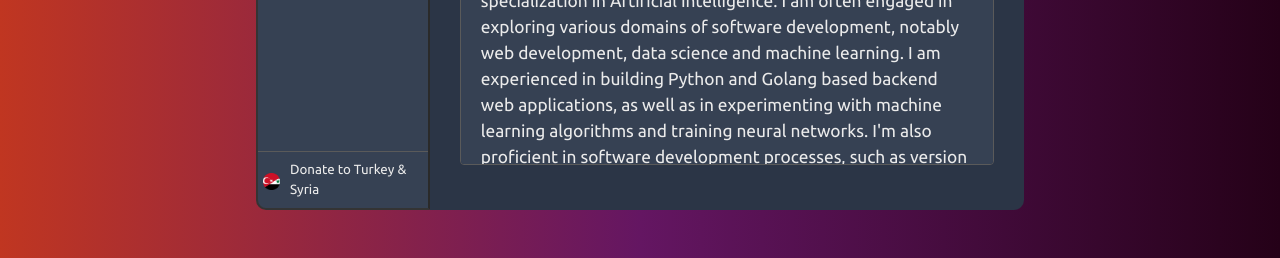
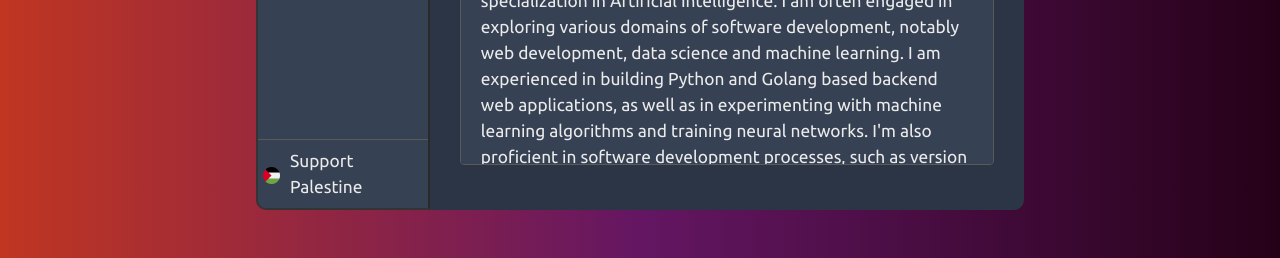
Before and after one commit to alvii147/MyBrokenPortfolio, a React (Create React App) app in the folder frontend/: page / in a window 1280 px wide. Shown: the part 1340-1598 px from the top of the page. Built offline with nearby package versions, Linux system fonts and the light colour scheme; no server answers.

Commit message:
add support palestine link

```diff
--- a/frontend/src/components/About/About.js
+++ b/frontend/src/components/About/About.js
@@ -25,8 +25,8 @@ import data from './data';
 
 import AvatarRound from '../../images/About/avatar_round.png';
 import Waterloo from '../../images/About/waterloo.png';
-// import Palestine from '../../images/About/palestine.png';
-import TurkeySyria from '../../images/About/turkeysyria.png';
+// import TurkeySyria from '../../images/About/turkeysyria.png';
+import Palestine from '../../images/About/palestine.png';
 
 function Projects(props, ref) {
     const [showAvatar, setShowAvatar] = useState(false);
@@ -295,7 +295,7 @@ function Projects(props, ref) {
                                     </Switch>
                                 </div>
                                 <div id="about-sidebar-socials">
-                                    <a href="https://www.islamicreliefcanada.org/emergencies/turkey-syria-earthquake-appeal/" target="_blank" rel="noopener noreferrer" style={UIStyles.linkWrap}>
+                                    {/* <a href="https://www.islamicreliefcanada.org/emergencies/turkey-syria-earthquake-appeal/" target="_blank" rel="noopener noreferrer" style={UIStyles.linkWrap}>
                                         <div className="about-sidebar-component-container about-sidebar-component-container-special" style={UIStyles.sidebarComponentContainerStyleSpecial}>
                                             <div className="about-sidebar-component">
                                                 <div className="about-sidebar-component-icon-container">
@@ -306,19 +306,19 @@ function Projects(props, ref) {
                                                 </div>
                                             </div>
                                         </div>
-                                    </a>
-                                    {/* <a href="https://www.islamicreliefcanada.org/emergencies/palestine/" target="_blank" rel="noopener noreferrer" style={UIStyles.linkWrap}>
+                                    </a> */}
+                                    <a href="https://www.islamicreliefcanada.org/emergencies/palestine/" target="_blank" rel="noopener noreferrer" style={UIStyles.linkWrap}>
                                         <div className="about-sidebar-component-container about-sidebar-component-container-special" style={UIStyles.sidebarComponentContainerStyleSpecial}>
                                             <div className="about-sidebar-component">
                                                 <div className="about-sidebar-component-icon-container">
                                                     <img alt="Palestine Icon" src={Palestine} style={{width: '17px'}} />
                                                 </div>
                                                 <div className="about-sidebar-component-text">
-                                                    Free Palestine
+                                                    Support Palestine
                                                 </div>
                                             </div>
                                         </div>
-                                    </a> */}
+                                    </a>
                                 </div>
                             </div>
                         </div>
```
